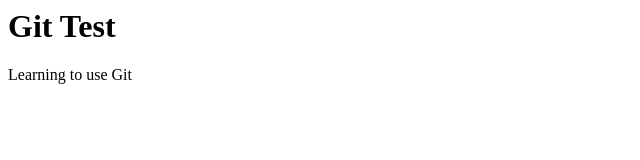
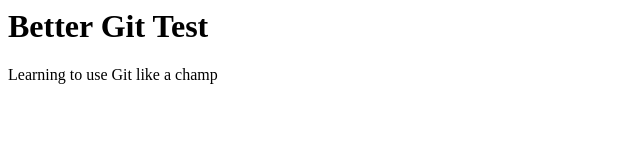
Before and after one commit to realfresh/git-test, a plain HTML site: page index.html in a window 1280 px wide. Shown: the whole page, without its empty margins (0-640 px from the left). Drawn offline with Linux system fonts and the light colour scheme.

Commit message:
better wording

```diff
--- a/index.html
+++ b/index.html
@@ -1,9 +1,9 @@
 <html>
   <head>
-    <title>Git Test Website</title>
+    <title>Better Git Test</title>
   </head>
   <body>
-    <h1>Git Test</h1>
-    <p>Learning to use Git</p>
+    <h1>Better Git Test</h1>
+    <p>Learning to use Git like a champ</p>
   </body>
 </html>
```
